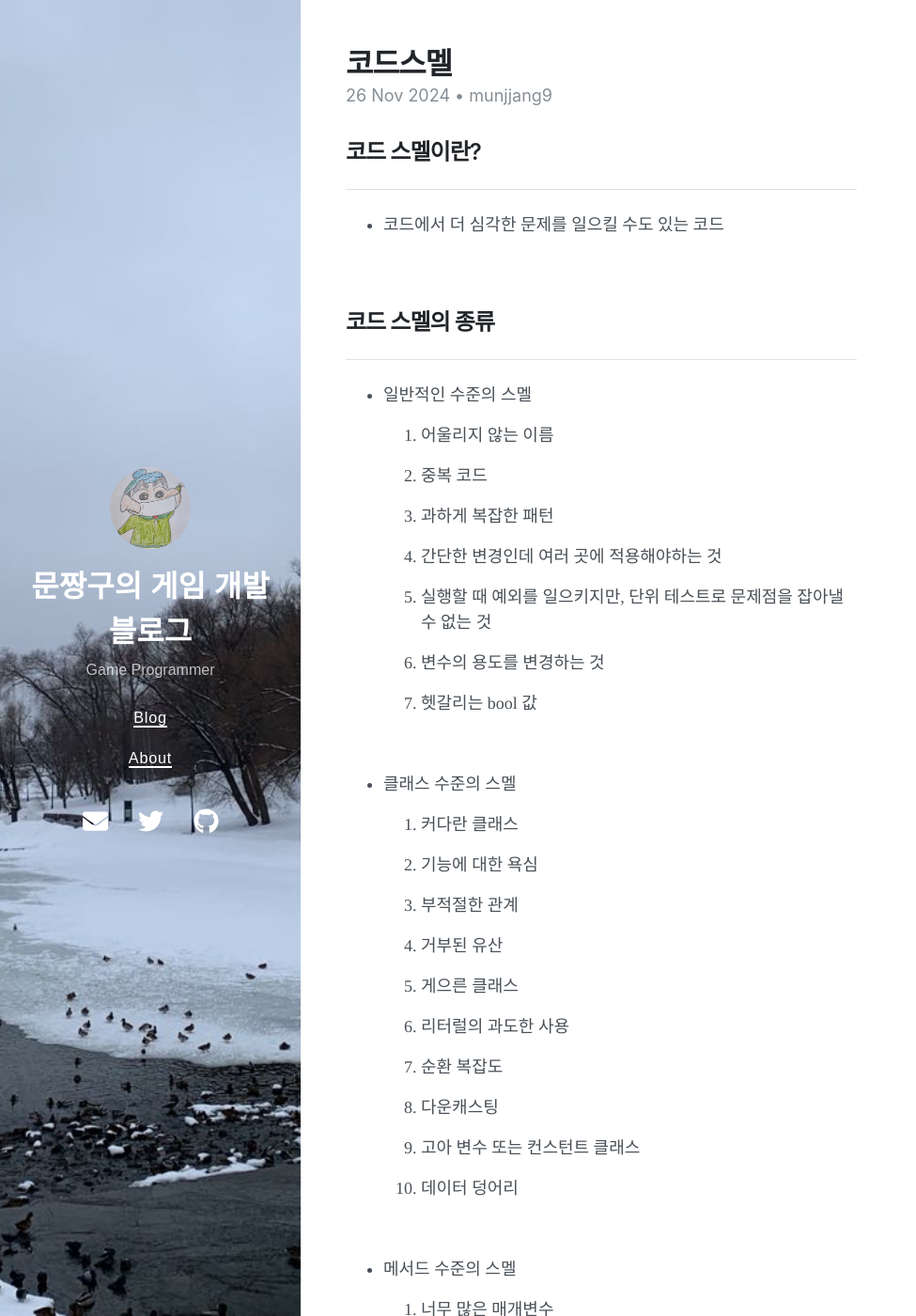
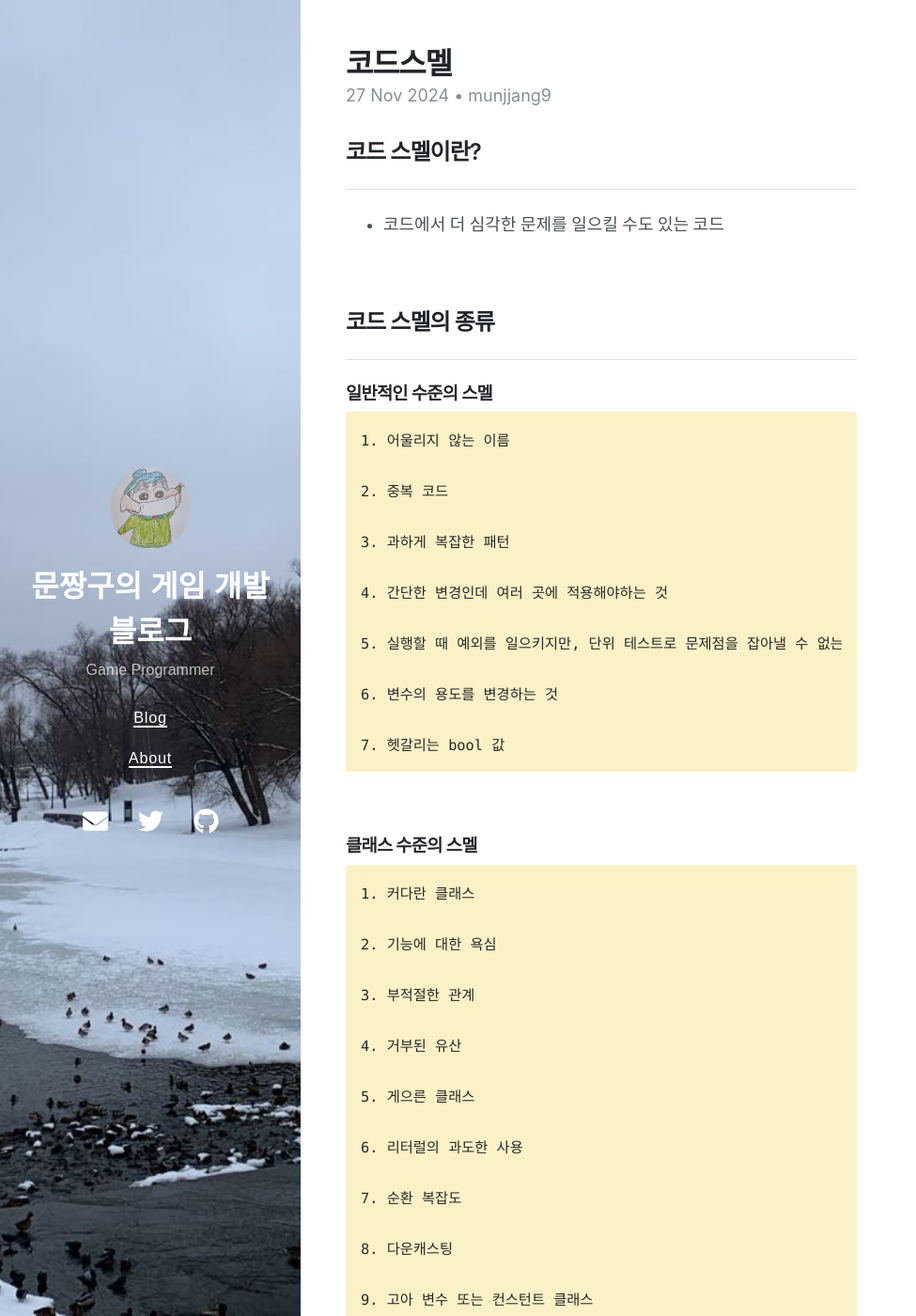
Before and after one commit to munjjang9/munjjang9.github.io, a Jekyll site: the page built from _posts/2024-11-27-todays-keywords.md, in a window 1280 px wide and 1400 px high. Shown: the whole window at 94% size, without its empty margins (0-975 px from the left). Built offline with Jekyll 4.4.1, drawn with Linux system fonts in a browser that asks for light colours; nearby versions of some CDN libraries; some of the changed text lies outside the part shown.

Commit message:
Date Fixing

```diff
--- a/_posts/2024-11-27-todays-keywords.md
+++ b/_posts/2024-11-27-todays-keywords.md
@@ -3,7 +3,7 @@ layout: post
 title: 코드스멜
 author: munjjang9
 tags: [keyword]
-date: 2024-11-26 23:18 +0900
+date: 2024-11-27 23:10 +0900
 categories: Keywords
 toc:  false
 ---
@@ -19,7 +19,7 @@ toc:  false
 ## 코드 스멜의 종류
 
 ---
-- 일반적인 수준의 스멜
+### 일반적인 수준의 스멜
 
     1. 어울리지 않는 이름
 
@@ -37,7 +37,7 @@ toc:  false
 
 <br>
 
-- 클래스 수준의 스멜
+### 클래스 수준의 스멜
 
     1. 커다란 클래스
 
@@ -61,7 +61,7 @@ toc:  false
 
 <br>
 
-- 메서드 수준의 스멜
+### 메서드 수준의 스멜
 
     1. 너무 많은 매개변수
 
```
